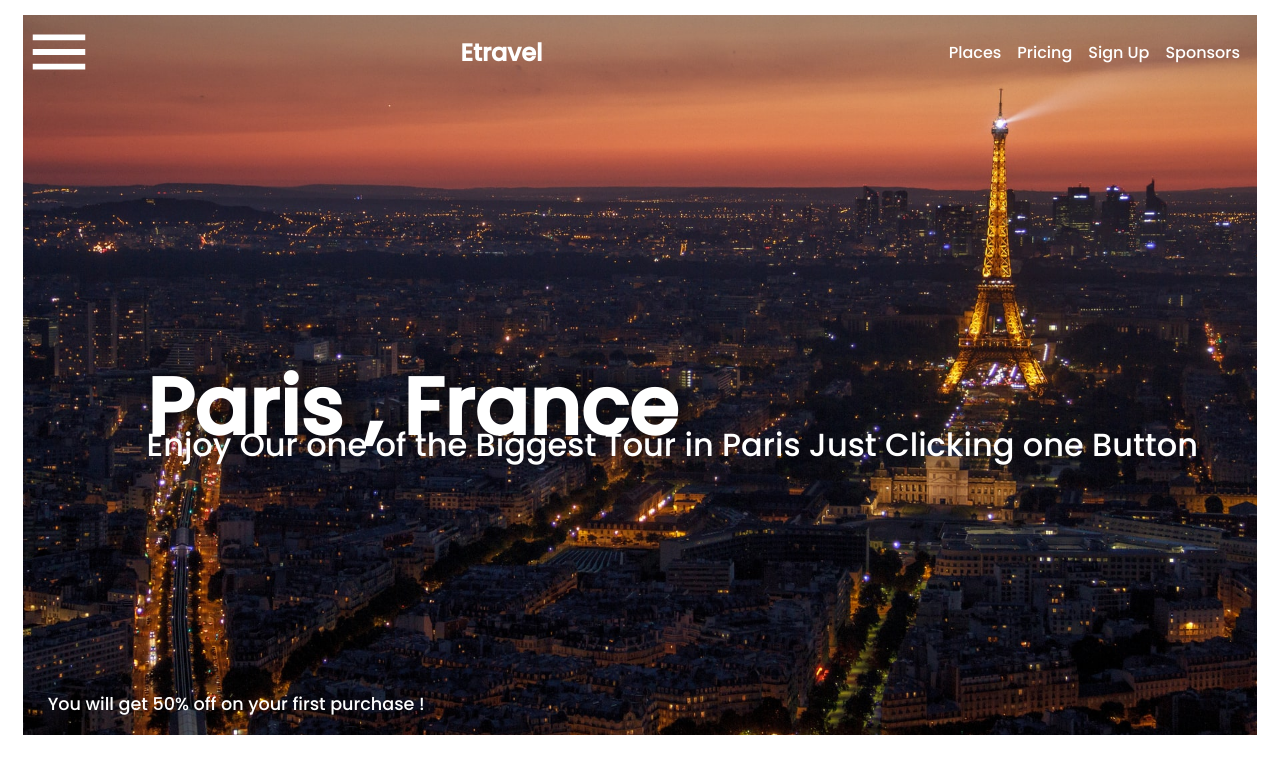
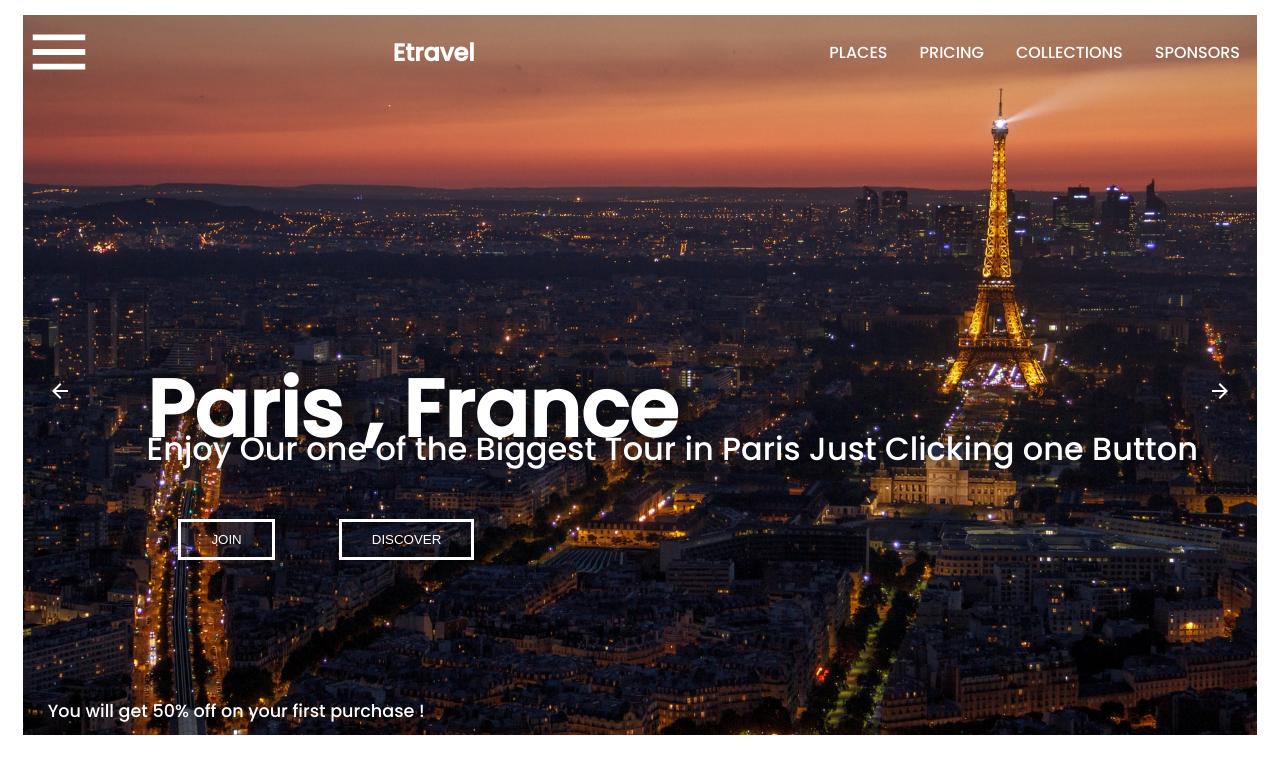
Before and after one commit to ayushCode27/react_scss, a React (Create React App) app: page / in a window 1280 px wide. Shown: the top 774 px of the page. Built offline with nearby package versions, Linux system fonts and the light colour scheme.

Commit message:
add slider functionality and styles

```diff
--- a/src/components/Header.js
+++ b/src/components/Header.js
@@ -19,7 +19,7 @@ const Header = () => {
           <ul>
             <li><a href="/places">Places</a></li>
             <li><a href="/pricing">Pricing</a></li>
-            <li><a href="/signup">Sign Up</a></li>
+            <li><a href="/signup">Collections</a></li>
             <li><a href="/sponsors">Sponsors</a></li>
           </ul>
         </div>
--- a/src/components/Section.js
+++ b/src/components/Section.js
@@ -1,13 +1,24 @@
 import React, { useState } from 'react';
 import './styles/Section.scss';
+import { ArrowBack, ArrowForward } from '@material-ui/icons';
 
 const Section = ({ slides }) => {
   const [first, setFirst] = useState(0);
   const length = slides.length;
 
+  const nextSlide = () => {
+    setFirst(first === length - 1 ? 0 : first + 1);
+  };
+
+  const prevSlide = () => {
+    setFirst(first === 0 ? length - 1 : first - 1);
+  };
+
   return (
     <section>
       <div className='slide'>
+        <ArrowBack className='back' onClick={prevSlide}/>
+        <ArrowForward className='forward' onClick={nextSlide}/>
         {slides.map((item, index) => (
           <div className={item.className} key={index}>
             <div className={index === first ? 'slides active' : 'slides'}>
@@ -17,7 +28,7 @@ const Section = ({ slides }) => {
                   <p className='places'>{item.text}</p>
                   <p className='status'>{item.status}</p>
 
-                  <div>
+                  <div className='buttons'>
                     <button>Join</button>
                     <button>Discover</button>
                   </div>
--- a/src/components/styles/Header.scss
+++ b/src/components/styles/Header.scss
@@ -43,7 +43,8 @@
       a {
         text-decoration: none;
         color: $main-color;
-        margin-left: 1rem;
+        margin-left: 2rem;
+        text-transform: uppercase;
       }
     }
   }
--- a/src/components/styles/Section.scss
+++ b/src/components/styles/Section.scss
@@ -7,10 +7,10 @@ section {
   margin: 15px;
   overflow: hidden;
   font-family: $font-poppins;
-  position: relative;
 }
 
 .slide {
+  position: relative;
   @include flex-center;
   justify-content: center;
   width: 100%;
@@ -49,3 +49,33 @@ section {
     font-weight: 400;
   }
 }
+
+.back{
+  position:absolute;
+  left: 2%;
+  top:50%;
+  color: $main-color;
+  cursor: pointer;
+}
+.forward{
+  position:absolute;
+  right: 2%;
+  top:50%;
+  color: $main-color;
+  cursor: pointer;
+}
+
+.buttons{
+  position: absolute;
+  bottom: 25%;
+  left:10%;
+
+  button{
+    padding: 10px 30px;
+    border: 3px solid $main-color;
+    background-color: transparent;
+    color: $main-color;
+    text-transform: uppercase;
+    margin:0 2rem;
+  }
+}
```
